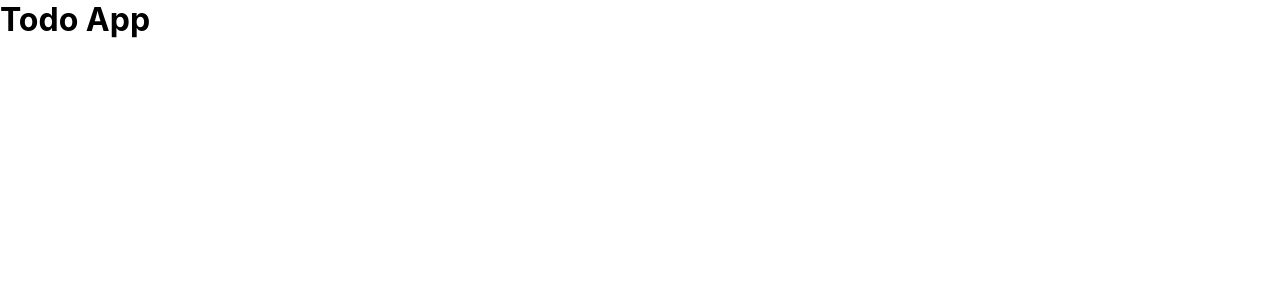
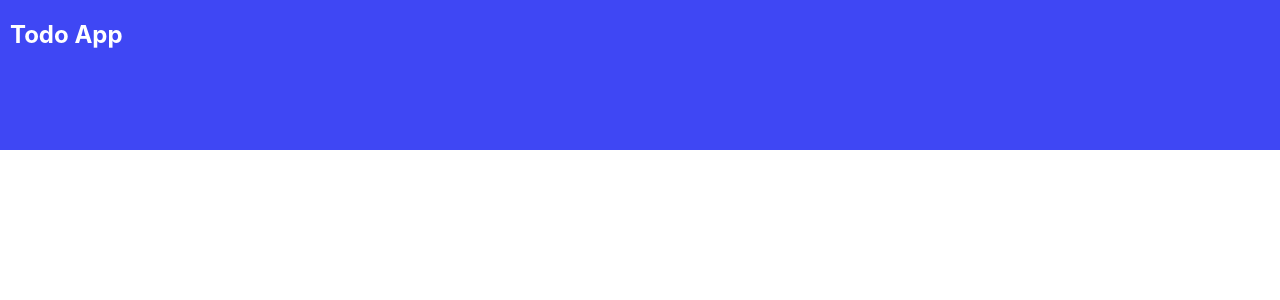
Before and after one commit to shararesadeghi/todo-with-next, a Next.js app in the folder project/: page / in a window 1280 px wide. Shown: the top 300 px of the page. Built offline with nearby package versions, Linux system fonts and the light colour scheme.

Commit message:
layout created

```diff
--- /dev/null
+++ b/project/components/layout/Layout.js
@@ -0,0 +1,15 @@
+
+
+const Layout = () => {
+    return (
+        <div className="container">
+            <header>
+                <p>Todo App</p>
+            </header>
+            <div></div>
+
+        </div>
+    );
+};
+
+export default Layout;
--- a/project/pages/_app.js
+++ b/project/pages/_app.js
@@ -1,7 +1,10 @@
+import Layout from '../components/layout/Layout'
 import '../styles/globals.css'
 
 function MyApp({ Component, pageProps }) {
-  return <Component {...pageProps} />
+  return <Layout>
+    <Component {...pageProps} />
+  </Layout>
 }
 
 export default MyApp
```
